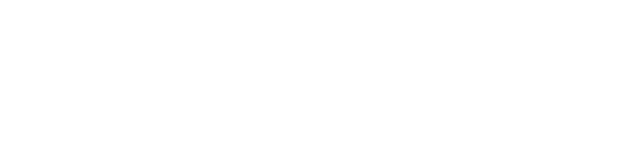
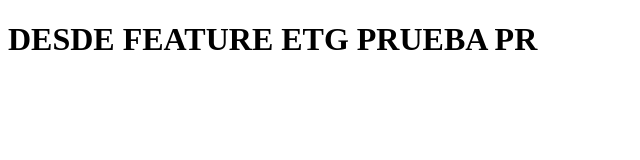
Before and after one commit to elizabethrigos/Prueba, a plain HTML site: page index.html in a window 1280 px wide. Shown: the whole page, without its empty margins (0-640 px from the left). Drawn offline with Linux system fonts and the light colour scheme.

Commit message:
archivo css creado

```diff
--- /dev/null
+++ b/index.css
@@ -0,0 +1 @@
+/*comentario
--- a/index.html
+++ b/index.html
@@ -7,6 +7,6 @@
     <title>Document</title>
 </head>
 <body>
-
+    <h1>DESDE FEATURE ETG PRUEBA PR</h1>
 </body>
 </html>
```
